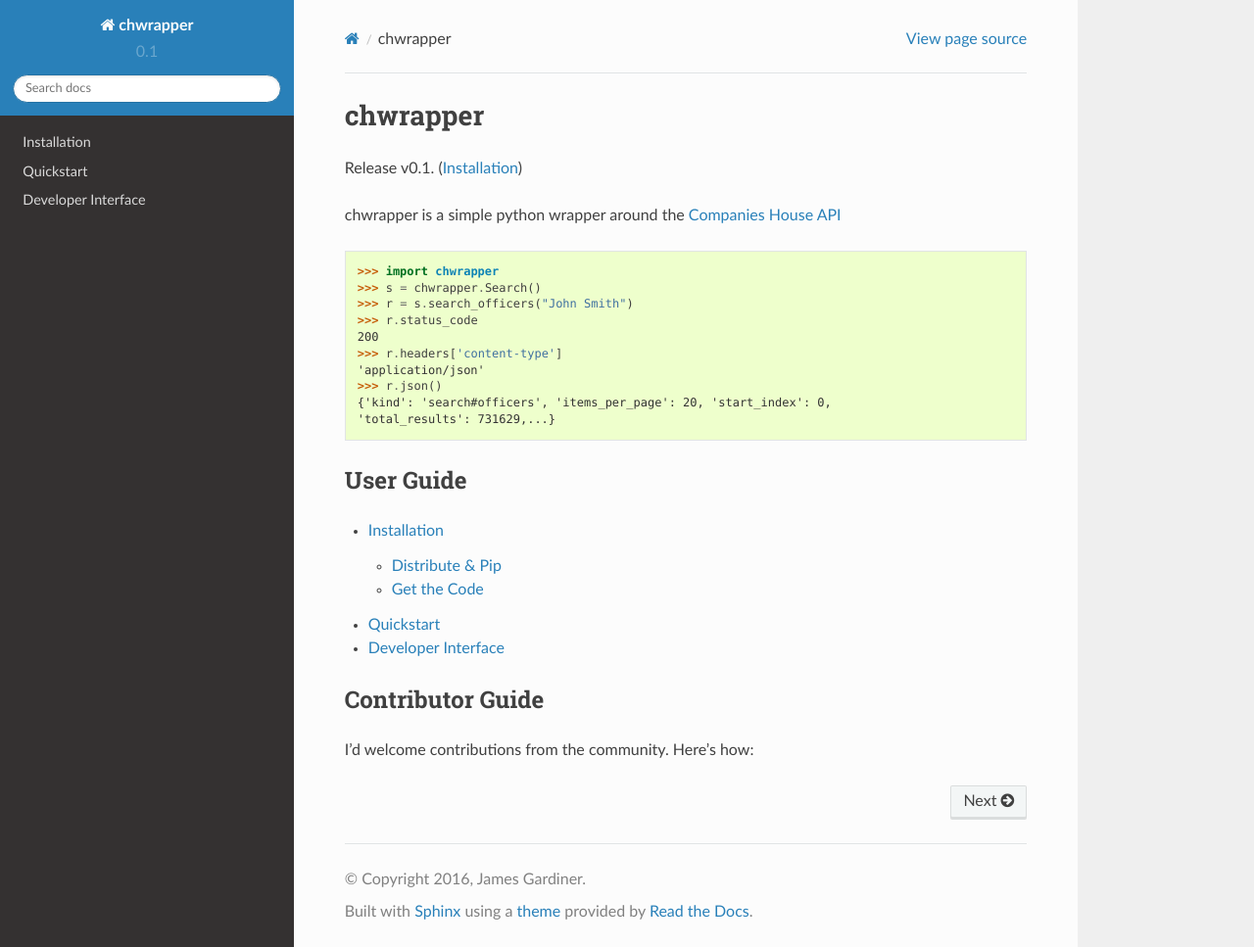
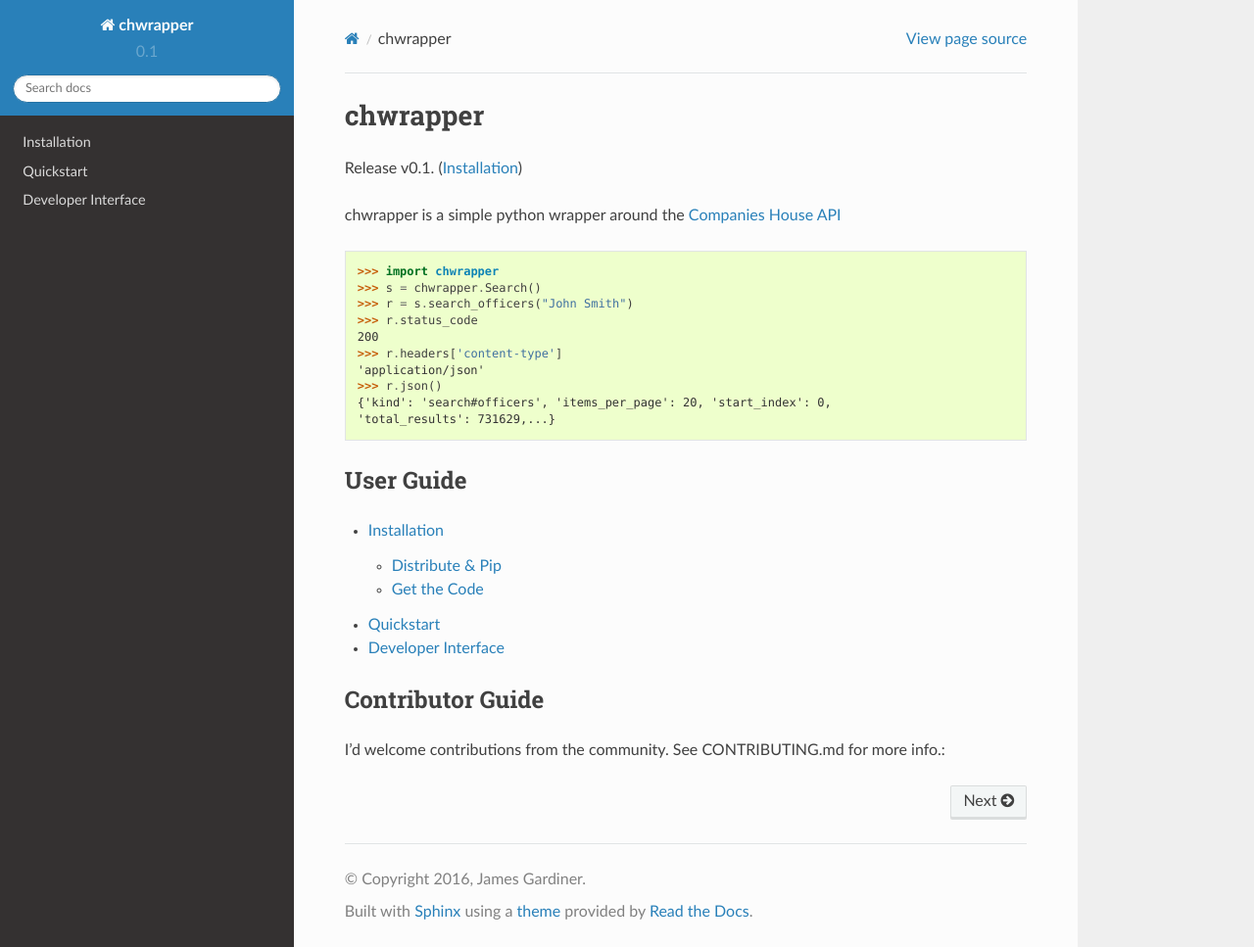
Before and after one commit to JamesGardiner/chwrapper, a Sphinx documentation site: the page built from docs/index.rst, in a window 1280 px wide and 967 px high. Shown: the whole window at 98% size. Built offline with Sphinx 7.4.7 and the Read the Docs theme 2.0.0, drawn with Linux system fonts in a browser that asks for light colours; formulas are drawn with MathJax 3.

Commit message:
Add ref to CONTRIBUTING.md in index

```diff
--- a/docs/index.rst
+++ b/docs/index.rst
@@ -33,7 +33,7 @@
 Contributor Guide
 -----------------
 
-I'd welcome contributions from the community. Here's how:
+I'd welcome contributions from the community. See CONTRIBUTING.md for more info.:
 
 .. toctree::
    :maxdepth: 2
```
